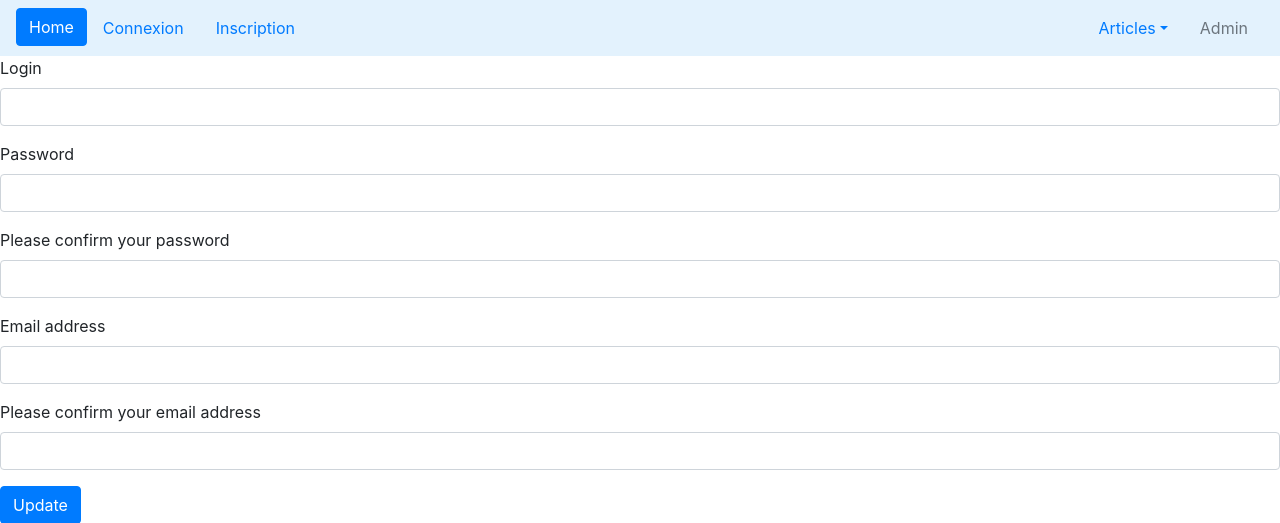
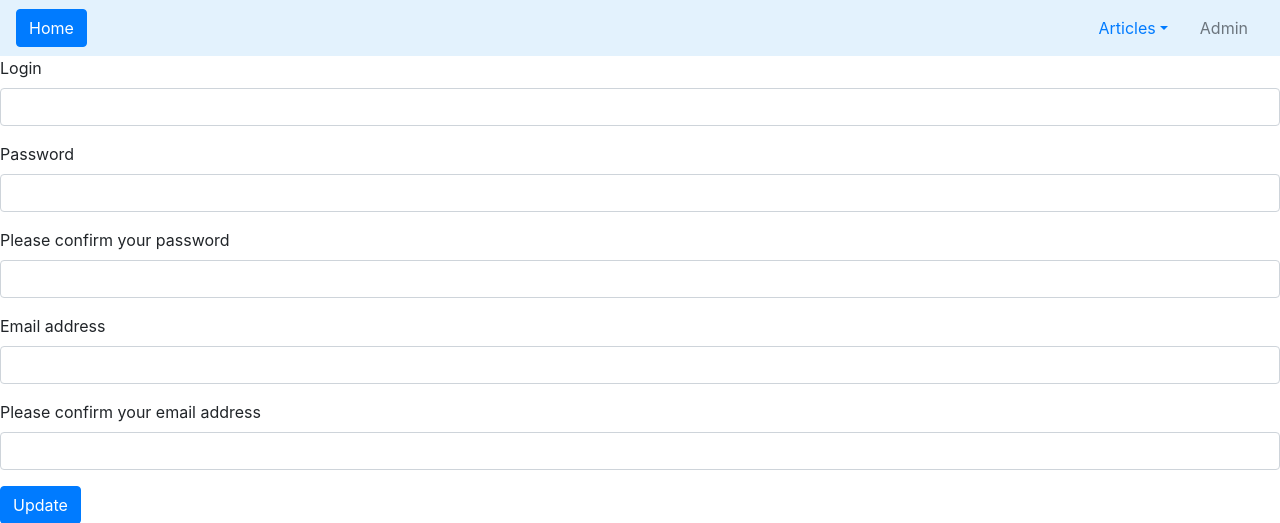
Before and after one commit to robin-arbona/blog, a PHP site: page /blog/view/profil.php in a window 1280 px wide. Shown: the top 523 px of the page. Run offline with PHP 8.4, Linux system fonts and the light colour scheme; the visitor is signed in with stand-in values (Sample User, id 1); some libraries are stand-ins or nearby versions.

Commit message:
modif header link

```diff
--- a/classes/ModifyProfil.php
+++ b/classes/ModifyProfil.php
@@ -4,7 +4,6 @@ class ModifyProfil
 {
     public function modify_user()
     {
-        session_start();
         if (isset($_SESSION['id'])) {
             if (isset($_POST['update'])) {
                 $id = $_SESSION['id'];
--- a/view/connexion.php
+++ b/view/connexion.php
@@ -1,4 +1,5 @@
 <?php
+session_start();
 
 /**
  * Le formulaire doit avoir deux inputs : “login” et “password”. Lorsque le
@@ -8,7 +9,6 @@
  */
 require 'template/header.php';
 require '../classes/UserLogIn.php';
-session_start();
 $user_connection = new UserLogIn();
 try {
     $user_connection->connection();
--- a/view/profil.php
+++ b/view/profil.php
@@ -1,4 +1,5 @@
 <?php
+session_start();
 
 /**
  * Cette page possède un formulaire permettant à l’utilisateur de modifier
@@ -6,7 +7,9 @@
  */
 require 'template/header.php';
 require '../classes/ModifyProfil.php';
-
+if(!isset($_SESSION['id'])){
+    header('Location: connexion.php');
+}
 $modify = new ModifyProfil();
 try{
     $modify->modify_user();
--- a/view/template/header.php
+++ b/view/template/header.php
@@ -39,14 +39,16 @@
         <nav class="navbar navbar-expand-lg navbar-light justify-content-between " style='background-color: #e3f2fd'>
             <ul class="nav">
                 <li class="nav-item">
-                    <button type="button" class="btn btn-primary">Home</button>
+                    <a type="button" href="../index.php" class="btn btn-primary">Home</a>
                 </li>
+                <?php if(!isset($_SESSION['id'])){ ?>
                 <li class="nav-item">
                     <a class="nav-link" href="../view/connexion.php">Connexion</a> <!-- Ou Profil si session true-->
                 </li>
                 <li class="nav-item">
                     <a class="nav-link" href="../view/inscription.php">Inscription</a> <!-- Ou Deconnexion si session true -->
                 </li>
+                <?php } ?>
             </ul>
             <ul class="nav nav-pills ">
                 <li class="nav-item dropdown">
```
